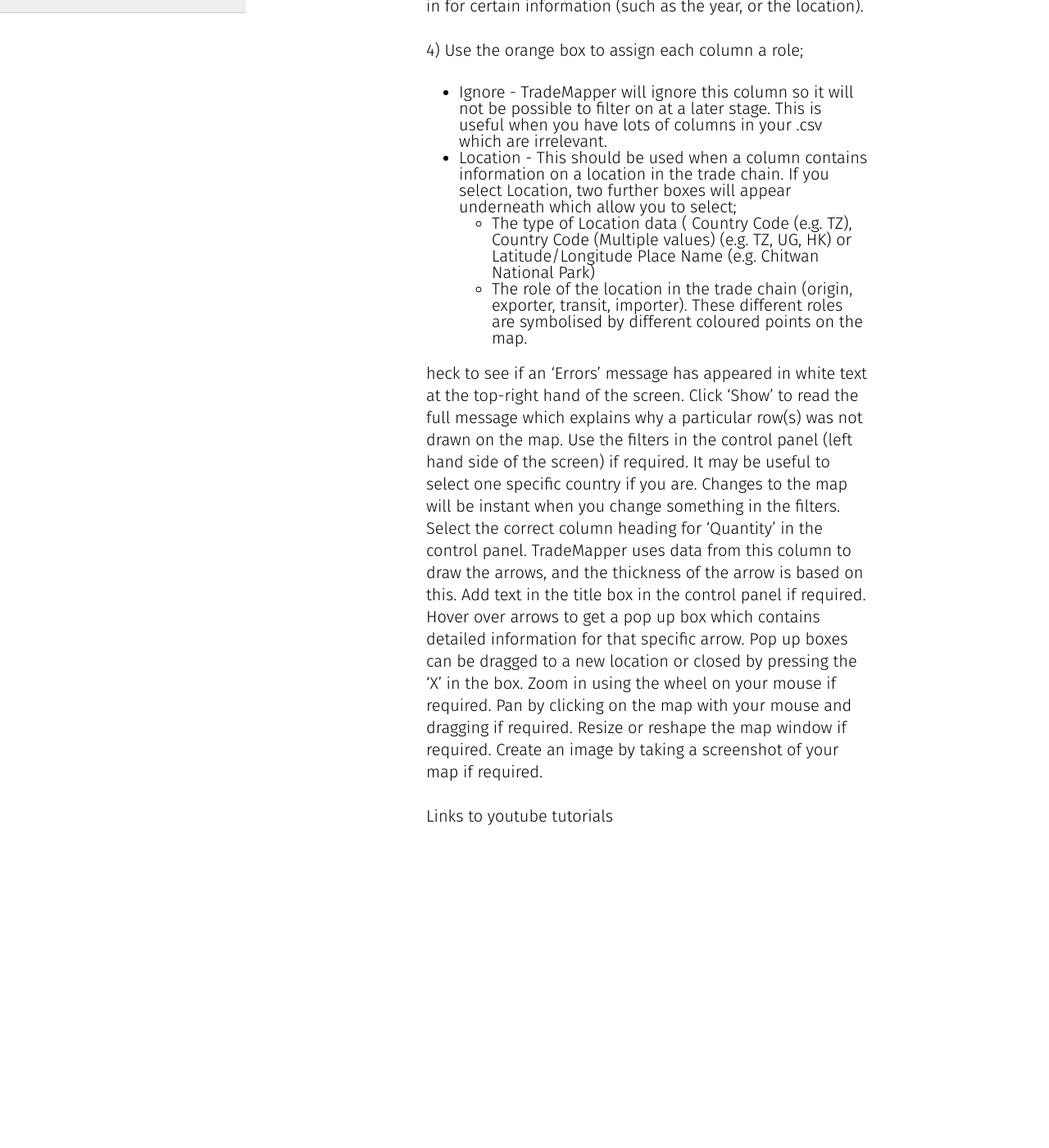
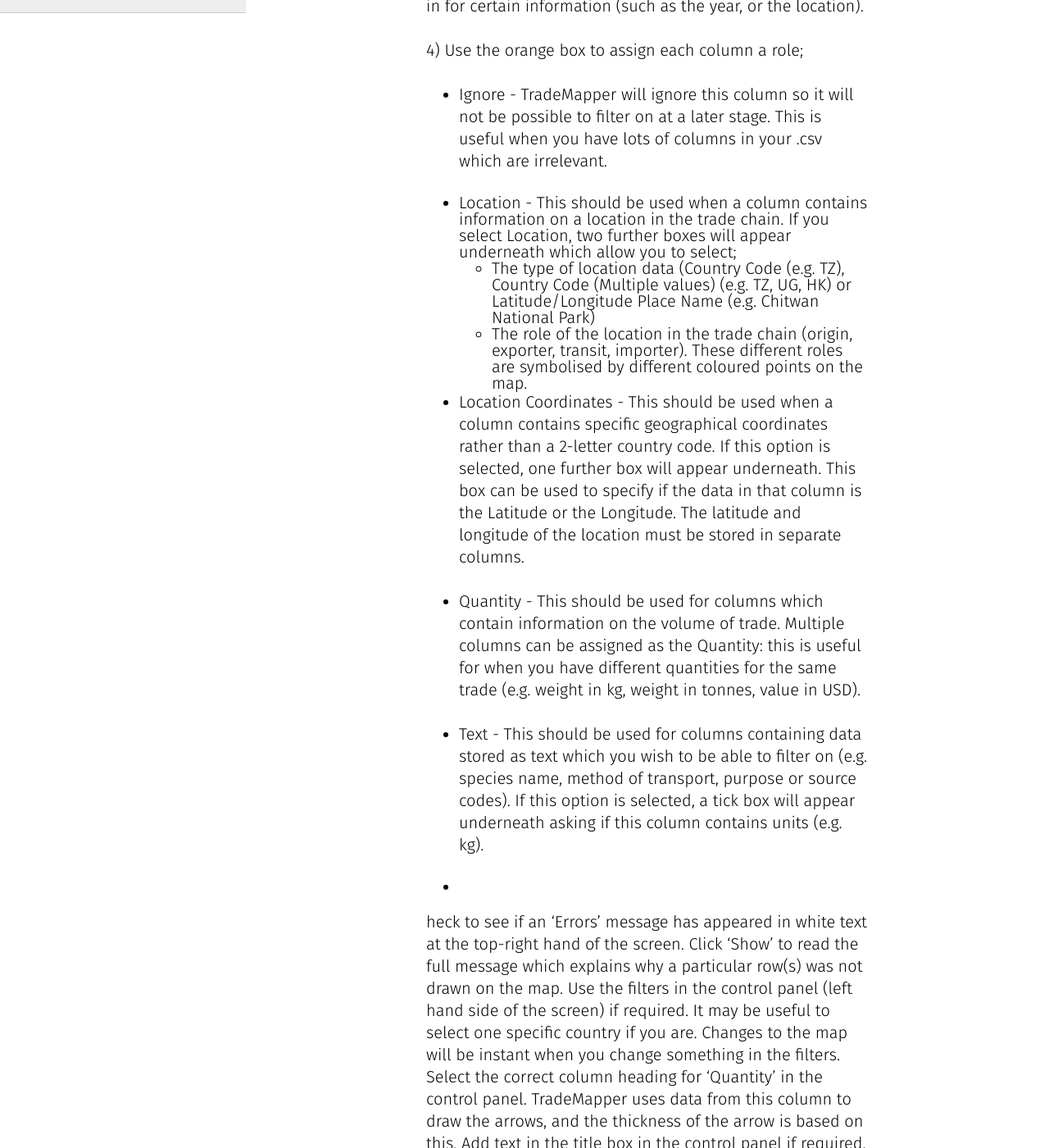
Before and after one commit to trademapper/trademapper-js, a Jekyll site: the page built from _pages/01_starting.md, in a window 1280 px wide and 1400 px high, scrolled down 464 px. Shown: the whole window at 82% size. Built offline with Jekyll 4.4.1, drawn with Linux system fonts in a browser that asks for light colours; before the commit the page ends 1520 px from its top, so only the background shows below that.

Commit message:
Update 01_starting.md

```diff
--- a/_pages/01_starting.md
+++ b/_pages/01_starting.md
@@ -14,11 +14,18 @@
 
 4) Use the orange box to assign each column a role;
   * Ignore - TradeMapper will ignore this column so it will not be possible to filter on at a later stage. This is useful   when you have lots of columns in your .csv which are irrelevant.
+
   * Location - This should be used when a column contains information on a location in the trade chain. If you select Location, two further boxes will appear underneath which allow you to select;
-     * The type of Location data ( Country Code (e.g. TZ), Country Code (Multiple values) (e.g. TZ, UG, HK) or Latitude/Longitude Place Name (e.g. Chitwan National Park)
+     * The type of location data (Country Code (e.g. TZ), Country Code (Multiple values) (e.g. TZ, UG, HK) or Latitude/Longitude Place Name (e.g. Chitwan National Park)
      * The role of the location in the trade chain (origin, exporter, transit, importer). These different roles are symbolised by different coloured points on the map.
 
+ * Location Coordinates - This should be used when a column contains specific geographical coordinates rather than a 2-letter country code. If this option is selected, one further box will appear underneath. This box can be used to specify if the data in that column is the Latitude or the Longitude. The latitude and longitude of the location must be stored in separate columns.
 
+ * Quantity - This should be used for columns which contain information on the volume of trade. Multiple columns can be assigned as the Quantity: this is useful for when you have different quantities for the same trade (e.g. weight in kg, weight in tonnes, value in USD).
+
+ * Text - This should be used for columns containing data stored as text which you wish to be able to filter on (e.g. species name, method of transport, purpose or source codes). If this option is selected, a tick box will appear underneath asking if this column contains units (e.g. kg).
+
+*
 
 heck to see if an ‘Errors’ message has appeared in white text at the top-right hand of the screen. Click ‘Show’ to read the full message which explains why a particular row(s) was not drawn on the map.
 Use the filters in the control panel (left hand side of the screen) if required. It may be useful to select one specific country if you are. Changes to the map will be instant when you change something in the filters.
```
